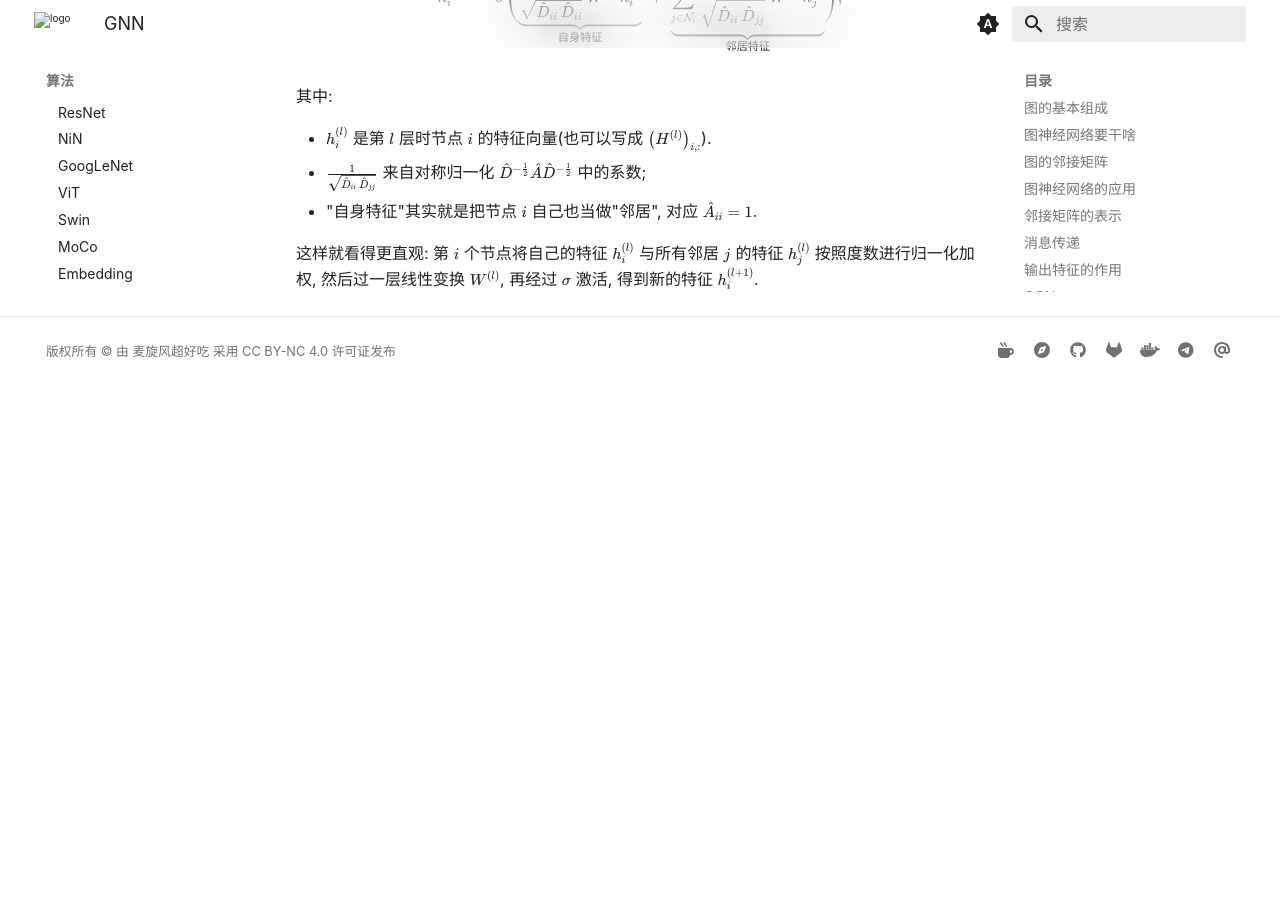
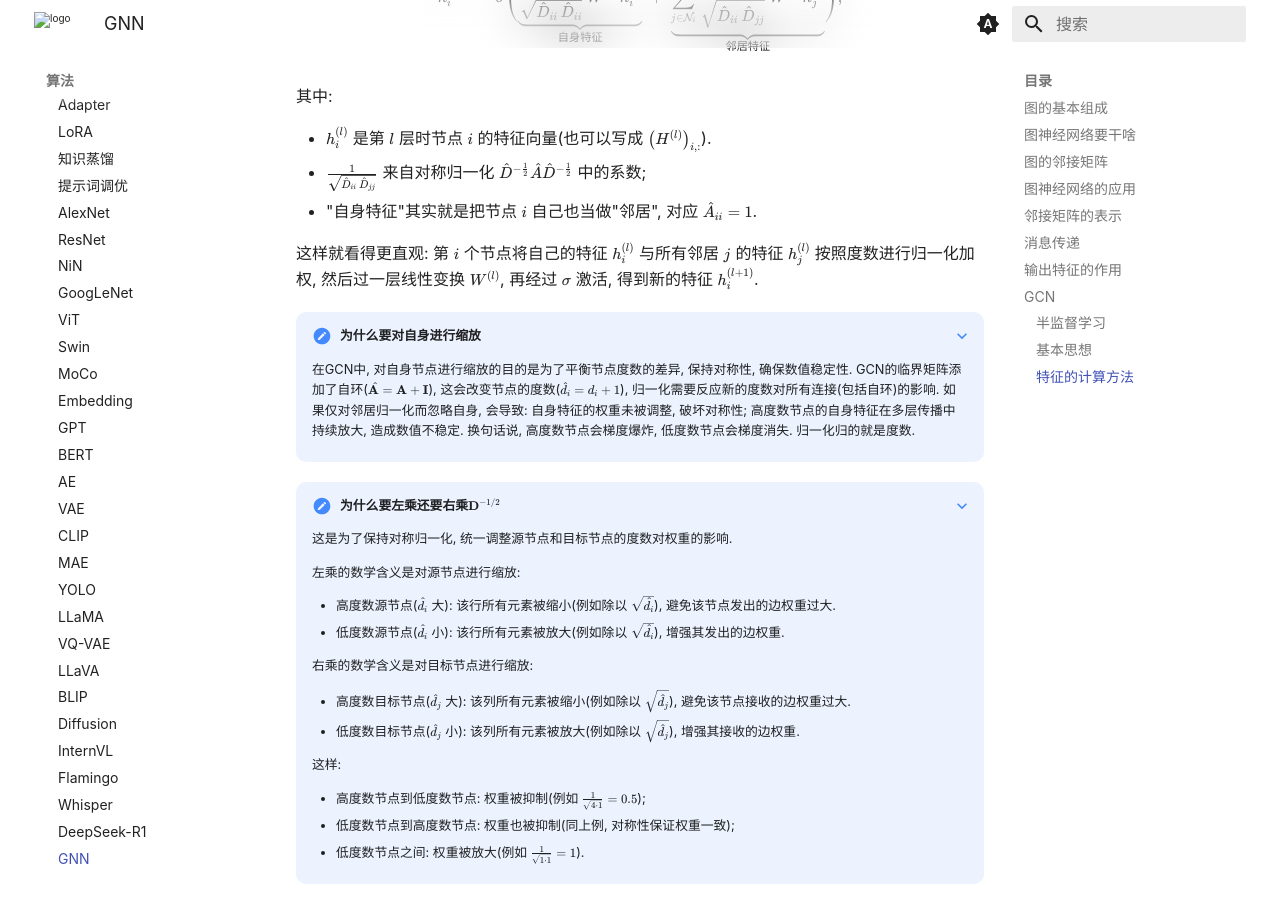
Before and after one commit to ricolxwz/note, an MkDocs documentation site: the page built from docs/algorithm/gnn.md, in a window 1280 px wide and 900 px high, scrolled down 5899 px. Built offline with MkDocs 1.6.1 and Material for MkDocs 9.7.7, drawn with Linux system fonts in a browser that asks for light colours; a style sheet for code colours, icons or effects is not loaded; before the commit the page ends 6286 px from its top, so only the background shows below that.

Commit message:
docs: update gnn.md

```diff
--- a/docs/algorithm/gnn.md
+++ b/docs/algorithm/gnn.md
@@ -292,3 +292,28 @@
 - "自身特征"其实就是把节点 \(i\) 自己也当做"邻居", 对应 \(\hat{A}_{ii}=1\).
 
 这样就看得更直观: 第 \(i\) 个节点将自己的特征 \(h_i^{(l)}\) 与所有邻居 \(j\) 的特征 \(h_j^{(l)}\) 按照度数进行归一化加权, 然后过一层线性变换 \(W^{(l)}\), 再经过 \(\sigma\) 激活, 得到新的特征 \(h_i^{(l+1)}\).
+
+???+ note "为什么要对自身进行缩放"
+
+    在GCN中, 对自身节点进行缩放的目的是为了平衡节点度数的差异, 保持对称性, 确保数值稳定性. GCN的临界矩阵添加了自环($\hat{\mathbf{A}}=\mathbf{A}+\mathbf{I}$), 这会改变节点的度数($\hat{d_i}=d_i+1$), 归一化需要反应新的度数对所有连接(包括自环)的影响. 如果仅对邻居归一化而忽略自身, 会导致: 自身特征的权重未被调整, 破坏对称性; 高度数节点的自身特征在多层传播中持续放大, 造成数值不稳定. 换句话说, 高度数节点会梯度爆炸, 低度数节点会梯度消失. 归一化归的就是度数.
+
+???+ note "为什么要左乘还要右乘$\mathbf{D}^{-1/2}$"
+
+    这是为了保持对称归一化, 统一调整源节点和目标节点的度数对权重的影响.
+
+    左乘的数学含义是对源节点进行缩放:
+
+
+    * 高度数源节点(\(\hat{d}_i\) 大): 该行所有元素被缩小(例如除以 \(\sqrt{\hat{d}_i}\)), 避免该节点发出的边权重过大.
+    * 低度数源节点(\(\hat{d}_i\) 小): 该行所有元素被放大(例如除以 \(\sqrt{\hat{d}_i}\)), 增强其发出的边权重.
+
+    右乘的数学含义是对目标节点进行缩放:
+
+    * 高度数目标节点(\(\hat{d}_j\) 大): 该列所有元素被缩小(例如除以 \(\sqrt{\hat{d}_j}\)), 避免该节点接收的边权重过大.
+    * 低度数目标节点(\(\hat{d}_j\) 小): 该列所有元素被放大(例如除以 \(\sqrt{\hat{d}_j}\)), 增强其接收的边权重.
+
+    这样:
+
+    * 高度数节点到低度数节点: 权重被抑制(例如 \(\frac{1}{\sqrt{4 \cdot 1}} = 0.5\));
+    * 低度数节点到高度数节点: 权重也被抑制(同上例, 对称性保证权重一致);
+    * 低度数节点之间: 权重被放大(例如 \(\frac{1}{\sqrt{1 \cdot 1}} = 1\)).
```
